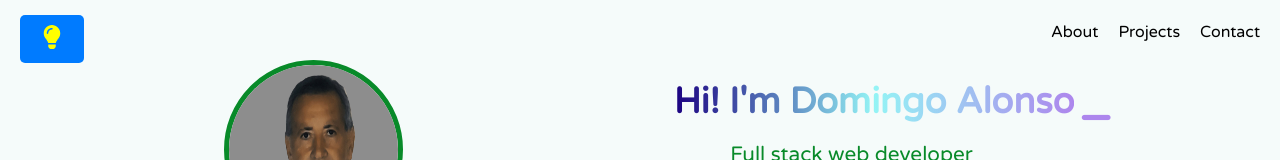
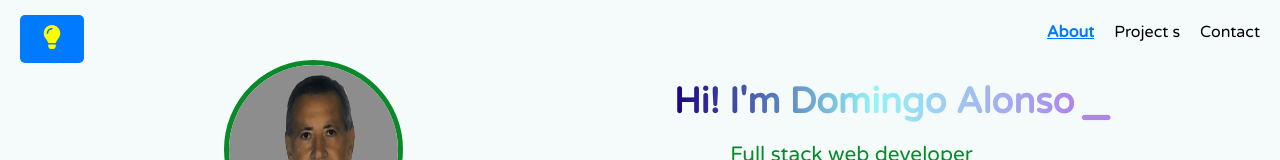
Before and after one commit to domalca2/personalWeb, a React (Create React App) app: page /#/ in a window 1280 px wide. Shown: the top 160 px of the page. Built offline with nearby package versions, Linux system fonts and the light colour scheme.

Commit message:
add new funcionality to Header.js

```diff
--- a/src/components/Header.js
+++ b/src/components/Header.js
@@ -1,16 +1,18 @@
 import { FaLightbulb } from 'react-icons/fa';
 import React, {useContext, useState} from 'react';
-import {Link} from 'react-router-dom';
+import {Link, useLocation} from 'react-router-dom';
 import {ThemeContext} from '../contexts/ThemeContext';
 
 function Header() {
   const {toggleTheme} = useContext(ThemeContext);
-  console.log('toggleTheme:', toggleTheme);
   const [showModal, setShowModal] = useState(false);
+  const location = useLocation();
 
   const toggleModalHead = () => {
     setShowModal(!showModal);
   };
+
+  const isActive = (path) => location.pathname === path;
   return (
     <header className="d-flex justify-content-between align-items-center fixed-top">
       <div className="btn-container">
@@ -31,18 +33,54 @@ function Header() {
             <div className="modal-head">
             <button className="close-btn-head" onClick={toggleModalHead}>X</button>
               <ul className="modal-nav-head">
-                <li><Link to="/" onClick={toggleModalHead}>About</Link></li>
-                <li><Link to="/projects" onClick={toggleModalHead}>Projects</Link></li>
-                <li><Link to="/contact" onClick={toggleModalHead}>Contact</Link></li>
+                <li><Link
+                      to="/"
+                      onClick={toggleModalHead}
+                      className={isActive('/') ? 'active' : ''}
+                    >
+                    About
+                    </Link>
+                </li>
+                <li><Link
+                      to="/projects"
+                      onClick={toggleModalHead}
+                      className={isActive('/projects') ? 'active' : ''}
+                    >
+                    Projects
+                    </Link>
+                </li>
+                <li><Link
+                      to="/contact"
+                      onClick={toggleModalHead}
+                      className={isActive('/contact') ? 'active' : ''}
+                    >
+                    Contact
+                    </Link>
+                </li>
               </ul>
             </div>
           </div>
         )}
 
         <ul className="navbar-nav">
-          <li className="nav-item"><Link className="nav-link" to="/">About</Link></li>
-          <li className="nav-item"><Link className="nav-link" to="/projects">Projects</Link></li>
-          <li className="nav-item"><Link className="nav-link" to="/contact">Contact</Link></li>
+          <li className="nav-item">
+            <Link className={`nav-link ${isActive('/') ? 'active' : ''}`}
+            to="/">
+              About
+            </Link>
+          </li>
+          <li className="nav-item">
+            <Link className={`nav-link ${isActive('/projects') ? 'active' : ''}`}
+            to="/projects">
+              Project
+            s</Link>
+          </li>
+          <li className="nav-item">
+            <Link className={`nav-link ${isActive('/contact') ? 'active' : ''}`}
+            to="/contact">
+              Contact
+            </Link>
+          </li>
         </ul>
       </nav>
 
--- a/src/styles.css
+++ b/src/styles.css
@@ -161,6 +161,12 @@ header{
 
 .modal-nav-head a:hover {
   color: #0056b3;
+}
+.nav-link.active,
+.modal-nav-head a.active {
+  text-decoration: underline;
+  font-weight: bold;
+  color: #007bff;
 }
 
 .modal-close-head {
```
